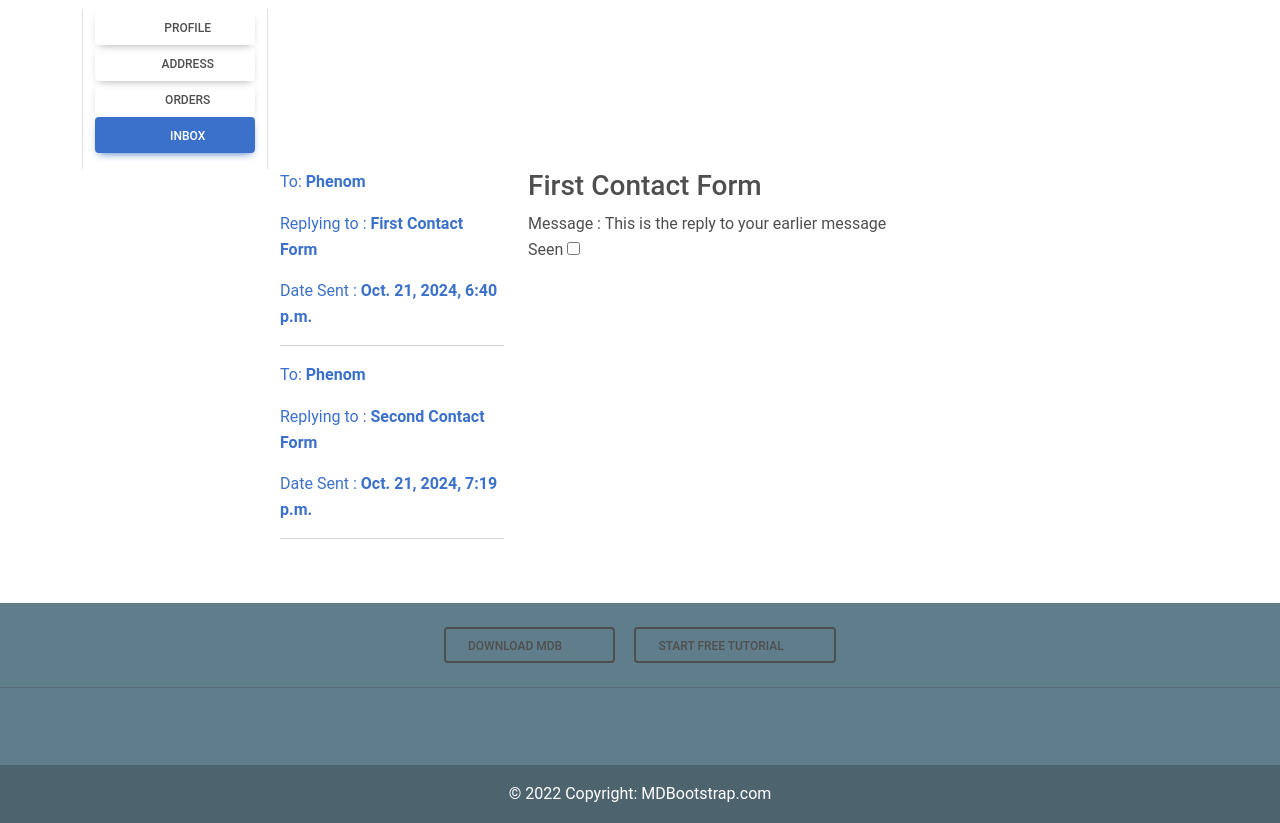
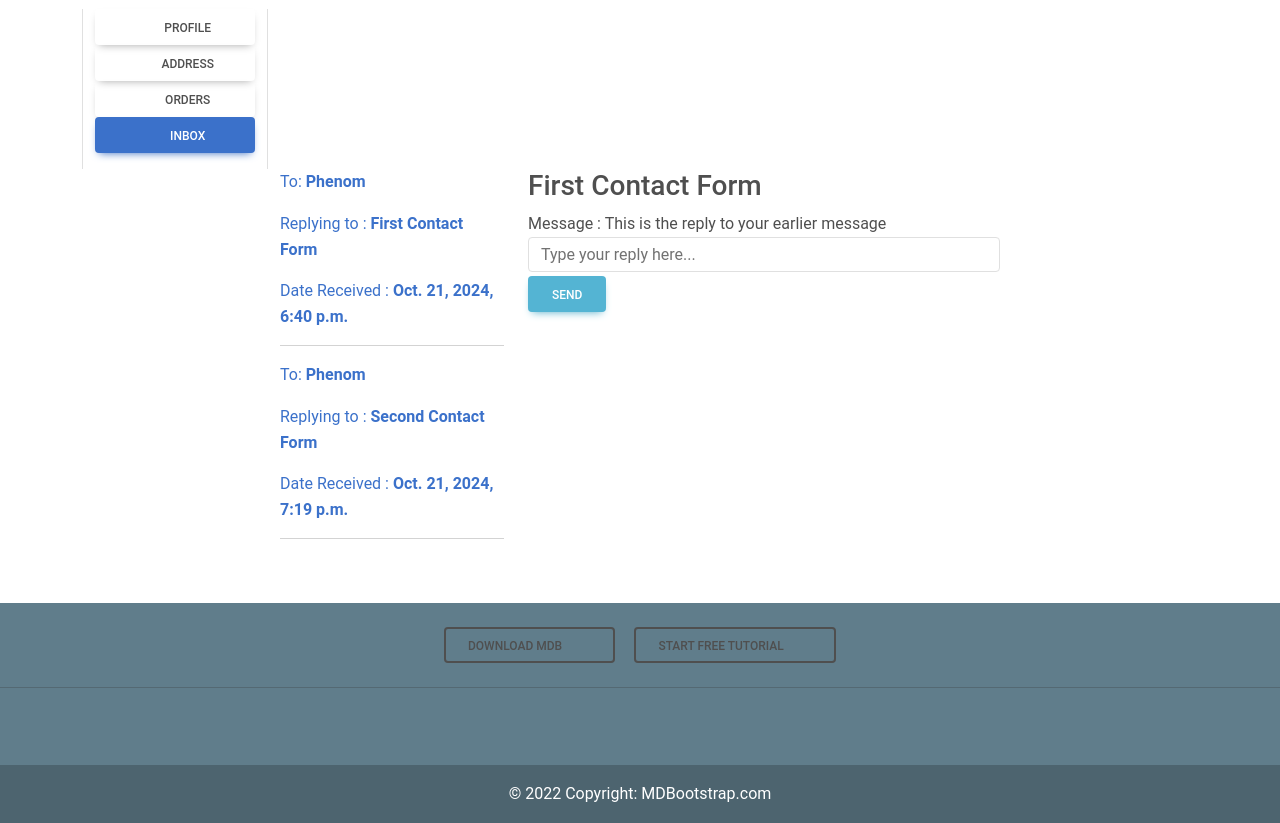
Before and after one commit to Phenom890/arm-famouzz, a Django app: page /accounts/reply/1/ in a window 1280 px wide. Shown: the part 1124-1947 px from the top of the page. Run offline with Django 5.2, Linux system fonts and the light colour scheme; a user stored in the database is signed in; data comes from the database, SQL or seed files in the repository; both versions use the stored data as it was after the commit; some libraries are stand-ins or nearby versions; some web fonts are replaced.

Commit message:
added the reply feature

```diff
--- a/accounts/templates/accounts/admin_reply.html
+++ b/accounts/templates/accounts/admin_reply.html
@@ -34,7 +34,7 @@
                                     <p> To: <strong>{{ message.receiver }}</strong></p>
                                     <p> Replying to : <strong>{{ message.reply_to }}
                                     </strong></p>
-                                    <p> Date Sent : <strong>{{ message.date_created }}</strong></p>
+                                    <p> Date Received : <strong>{{ message.date_created }}</strong></p>
                                 </div>
                             </a>
                             <hr>
@@ -51,12 +51,11 @@
                                 </div>
                                 <div>
 
-                                <form action="." method="POST">
+                                <form method="POST">
                                     {% csrf_token %}
-                                    <label for="read">
-                                        Seen
-                                        <input type="checkbox" name="read" value='True' False>
-                                    </label>
+
+                                    <input type="text" class="form-control" placeholder="Type your reply here..." name="reply" />
+                                    <button class="btn btn-info mt-1">Send</button>
                                 </form>
                             </div>
                         </div>
--- a/accounts/views.py
+++ b/accounts/views.py
@@ -13,6 +13,7 @@ from .forms import (
     AddressForm
 )
 from .models import Profile, AdminReply
+from core.models import Contact
 
 
 @login_required(login_url='login')
@@ -176,3 +177,21 @@ class AdminReplyFullView(View):
             'reply_messages': admin_message,
         }
         return render(request, 'accounts/admin_reply.html', context)
+
+    def post(self, request, pk):
+        curr_message = get_object_or_404(AdminReply, id=pk)
+        admin_message = AdminReply.objects.filter(receiver=request.user)
+        reply = request.POST.get('reply')
+
+        contact = Contact()
+        contact.contactor = request.user
+        contact.email = request.user.email
+        contact.subject = f'Reply to "{curr_message.message.lower()}"'
+        contact.message = reply
+        contact.sent = True
+        contact.save()
+
+        curr_message.seen = True
+        curr_message.save()
+
+        return redirect('admin_reply')
```
Also changed, not shown: accounts/templates/accounts/orders.html (+4 -3 lines), db.sqlite3.
